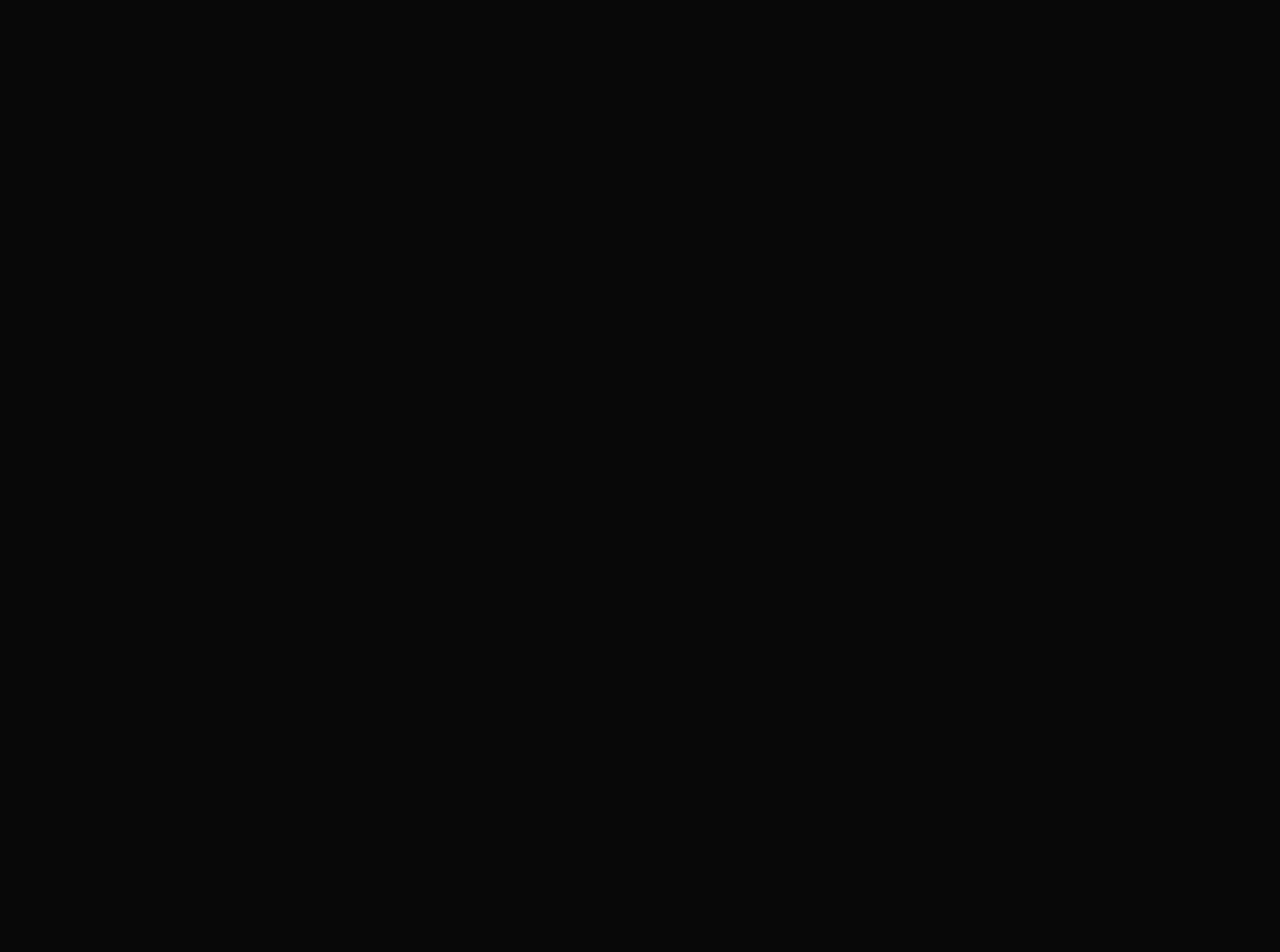
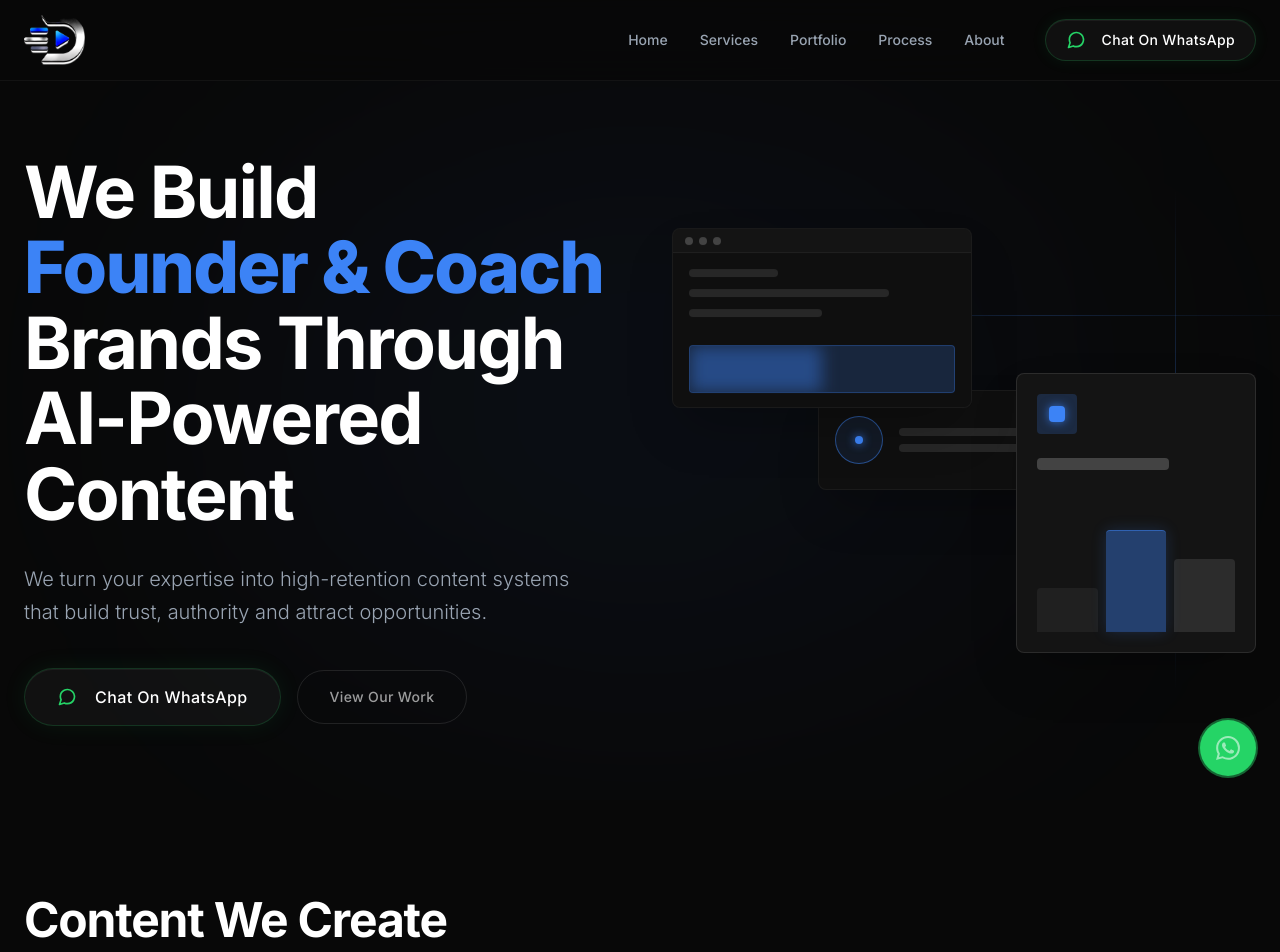
Before and after one commit to deveshpurwar22-hub/devfluencerrrrrrrrr, a React (Vite) app: page / in a window 1280 px wide. Shown: the top 952 px of the page. Before the commit the page ends 800 px from the top, so only its background shows below. Built offline with nearby package versions, Linux system fonts and the light colour scheme.

Commit message:
Update Home.tsx

```diff
--- a/Home.tsx
+++ b/Home.tsx
@@ -10,3 +10,26 @@
 import { FinalCTA } from "./FinalCTA";
 import { Footer } from "./Footer";
 import { WhatsAppFloat } from "./WhatsAppFloat";
+
+export default function Home() {
+  return (
+    <div className="flex flex-col min-h-screen bg-[#080808]">
+      <Navbar />
+
+      <main className="flex-1">
+        <Hero />
+        <Portfolio />
+        <Problem />
+        <System45 />
+        <Process />
+        <Services />
+        <WhoWeHelp />
+        <Founder />
+        <FinalCTA />
+      </main>
+
+      <Footer />
+      <WhatsAppFloat />
+    </div>
+  );
+}
```
